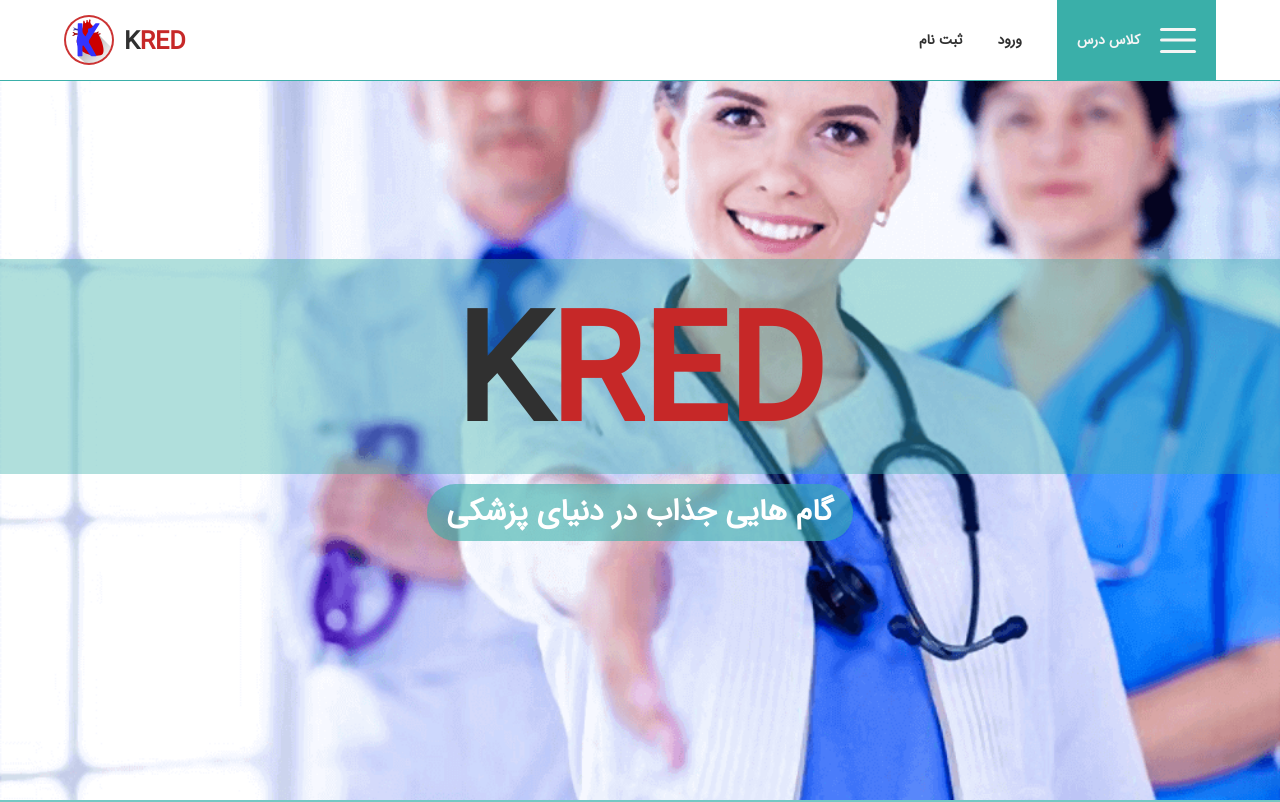
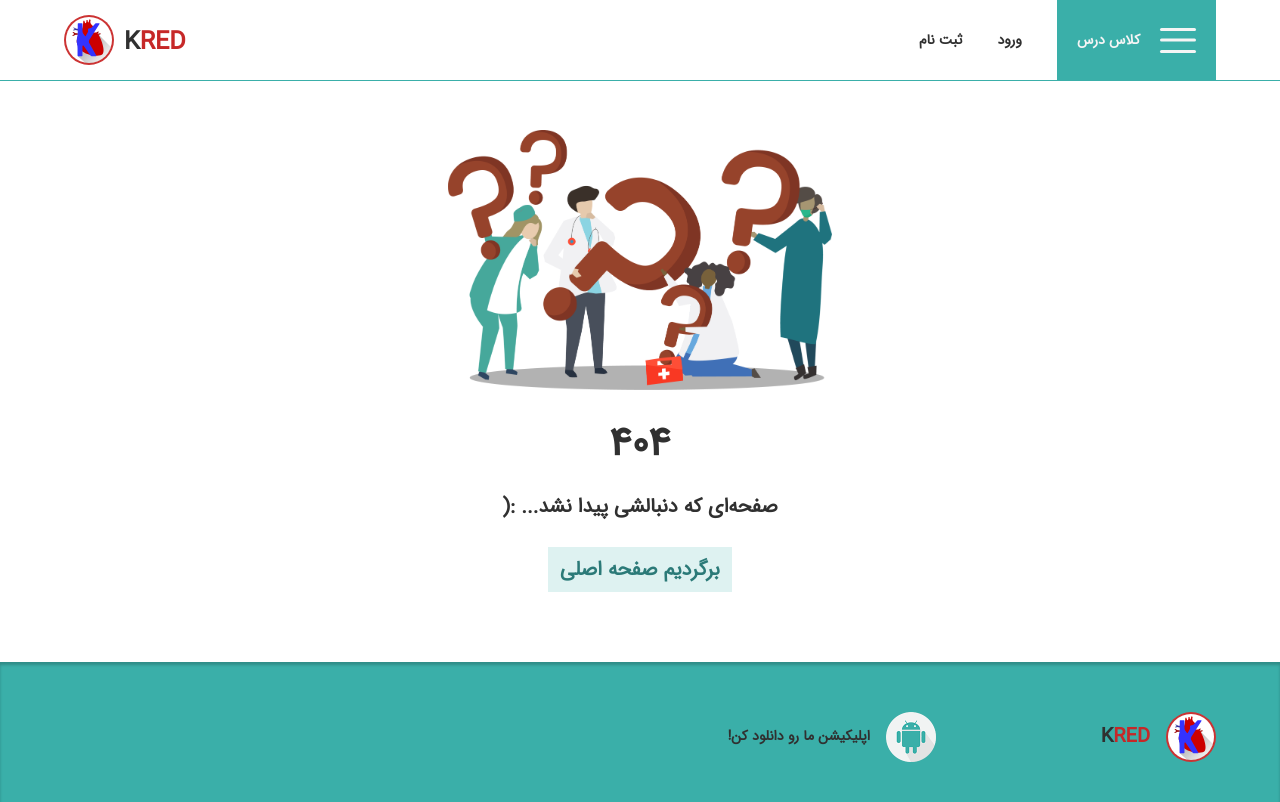
Before and after one commit to abelmiri/kred-frontend, a React (Create React App) app: page /class/1/1/resources/1 in a window 1280 px wide. Shown: the top 802 px of the page. Built offline with nearby package versions, Linux system fonts and the light colour scheme; no server answers.

Commit message:
404 added and footer added

```diff
--- a/src/App.js
+++ b/src/App.js
@@ -14,6 +14,7 @@ const PaymentPage = lazy(() => import("./View/Pages/PaymentPage"))
 const Panel = lazy(() => import("./View/Panel/Panel"))
 const PavilionPage = lazy(() => import("./View/Pages/PavilionPage"))
 const ClassPage = lazy(() => import("./View/Pages/ClassPage"))
+const NotFound = lazy(() => import("./View/Pages/NotFound"))
 
 class App extends PureComponent
 {
@@ -219,8 +220,8 @@ class App extends PureComponent
                     <Header user={user} location={location.pathname} setUser={this.setUser} logout={this.logout}/>
                     <Suspense fallback={null}>
                         <Switch>
-                            <Route exact path="/sign-up" render={() => <SignUpPage setUser={this.setUser}/>}/>
-                            <Route exact path="/profile" render={() => <ProfilePage user={user} setUser={this.setUser} getVideoPacks={this.getVideoPacks} videoPacks={videoPacks}/>}/>
+                            <Route path="/sign-up" render={() => <SignUpPage setUser={this.setUser}/>}/>
+                            <Route path="/profile" render={() => <ProfilePage user={user} setUser={this.setUser} getVideoPacks={this.getVideoPacks} videoPacks={videoPacks}/>}/>
                             <Route path="/exchanges" render={() =>
                                 <ExchangeBookPage defaultPhone={user ? user.phone : ""}
                                                   cities={cities}
@@ -241,7 +242,8 @@ class App extends PureComponent
                             }/>
                             <Route path="/payment/:type" render={(route) => <PaymentPage type={route.match.params.type}/>}/>
                             <Route path="/panel" render={() => <Panel user={user}/>}/>
-                            <Route path="*" render={() => <HomePage user={user} goToExchangeBook={this.goToExchangeBook}/>}/>
+                            <Route exact path="/" render={() => <HomePage user={user} goToExchangeBook={this.goToExchangeBook}/>}/>
+                            <Route path="*" status={404} render={() => <NotFound/>}/>
                         </Switch>
                     </Suspense>
                     <NotificationContainer/>
--- a/src/Styles/class-page.scss
+++ b/src/Styles/class-page.scss
@@ -1,8 +1,8 @@
 @import "variables";
 
 .lessons-blocks-list-con {
-  width: 90.7%;
-  padding: 40px 4.65%;
+  width: calc(90% + 14px);
+  padding: calc(5% - 7px);
   min-height: 70vh;
   display: flex;
   flex-wrap: wrap;
@@ -894,6 +894,7 @@
   background-color: white;
   margin-top: 25px;
   padding: 40px;
+  margin-bottom: 5%;
 
   @media screen and (max-width: 480px) {
     padding: 20px;
--- a/src/Styles/index.scss
+++ b/src/Styles/index.scss
@@ -17,6 +17,7 @@
 @import "MaterialInput.css";
 @import "sticker";
 @import "panel";
+@import "not-found";
 @import "~react-notifications/lib/notifications.css";
 
 @font-face {
--- /dev/null
+++ b/src/Styles/not-found.scss
@@ -0,0 +1,36 @@
+@import "variables";
+
+.not-found-cont {
+  padding-top: 80px;
+  text-align: center;
+}
+
+.not-found-img {
+  margin-top: 50px;
+  width: 30%;
+
+  @media screen and (max-width: 480px) {
+    width: 80%;
+  }
+}
+
+.not-found-code {
+  font-weight: bold;
+  font-size: $enormous-title-font-size;
+  margin: 15px 0;
+}
+
+.not-found-text {
+  font-weight: bold;
+  font-size: $big-title-font-size;
+}
+
+.not-found-btn {
+  display: inline-block;
+  font-size: $big-title-font-size;
+  margin: 25px 0 70px 0;
+  font-weight: bold;
+  background-color: var(--login-page-background-color);
+  color: var(--secondary-color);
+  padding: 7px 12px;
+}
--- a/src/View/Pages/ClassPage.js
+++ b/src/View/Pages/ClassPage.js
@@ -12,6 +12,7 @@ import CommentSvg from "../../Media/Svgs/CommentSvg"
 import {Link, Route, Switch} from "react-router-dom"
 import ClassItemPage from "./ClassItemPage"
 import Helmet from "react-helmet"
+import Footer from "../Components/Footer"
 
 const indexes = [
     Math.round(Math.random() * 21),
@@ -180,6 +181,7 @@ class ClassPage extends PureComponent
                         </div>
                     </React.Fragment>
                 </Switch>
+                <Footer/>
             </React.Fragment>
         )
     }
--- /dev/null
+++ b/src/View/Pages/NotFound.js
@@ -0,0 +1,16 @@
+import React from "react"
+import NotFoundImg from "../../Media/Images/404.png"
+import Material from "../Components/Material"
+import {Link} from "react-router-dom"
+import Footer from "../Components/Footer"
+
+const NotFound = () =>
+    <div className="not-found-cont">
+        <img className="not-found-img" src={NotFoundImg} alt="kred not found page!" />
+        <div className="not-found-code">404</div>
+        <div className="not-found-text">صفحه‌ای که دنبالشی پیدا نشد... :(</div>
+        <Link to="/"><Material className="not-found-btn">برگردیم صفحه اصلی</Material></Link>
+        <Footer/>
+    </div>
+
+export default NotFound
--- a/src/View/Pages/VideoPacksPage.js
+++ b/src/View/Pages/VideoPacksPage.js
@@ -9,6 +9,7 @@ import addCommaPrice from "../../Helpers/addCommaPrice"
 import {NotificationManager} from "react-notifications"
 import ProfilePageUserInfo from "../Components/ProfilePageUserInfo"
 import Helmet from "react-helmet"
+import Footer from "../Components/Footer"
 
 class VideoPacksPage extends PureComponent
 {
@@ -271,6 +272,7 @@ class VideoPacksPage extends PureComponent
 
                     </React.Fragment>
                 </Switch>
+                <Footer/>
             </React.Fragment>
         )
     }
```
Also changed, not shown: src/Media/Images/404.png (added).
